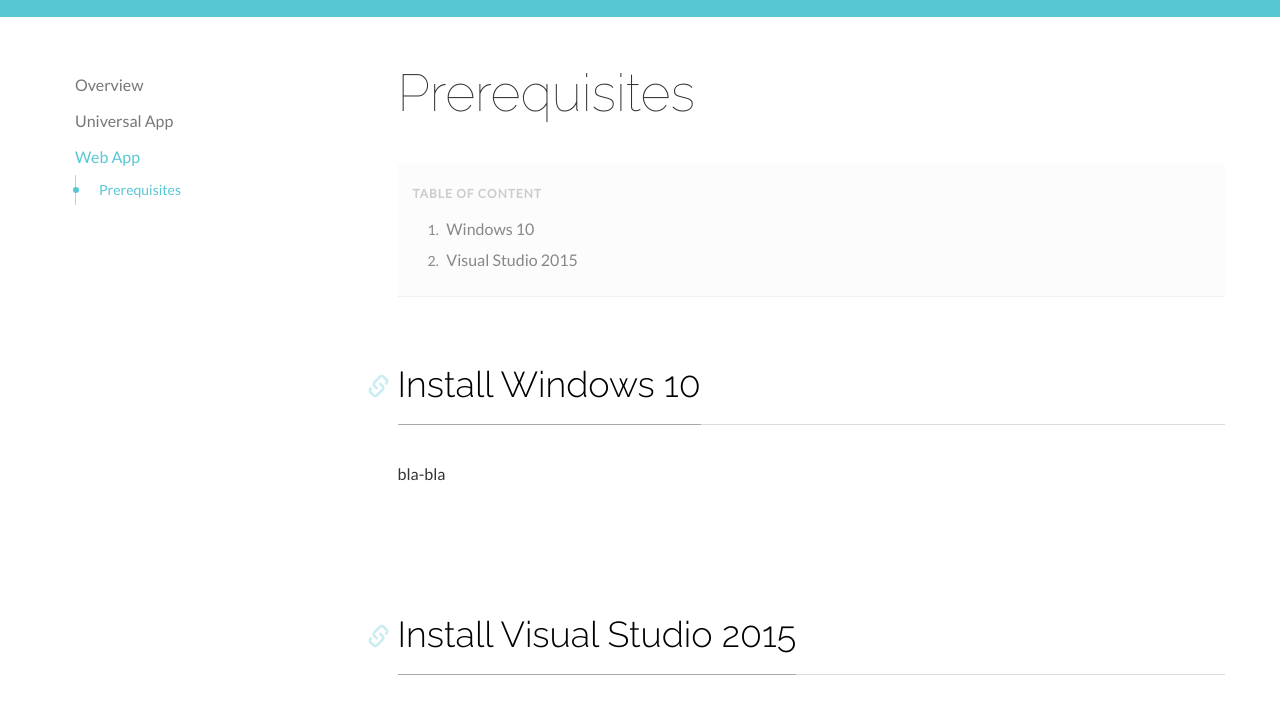
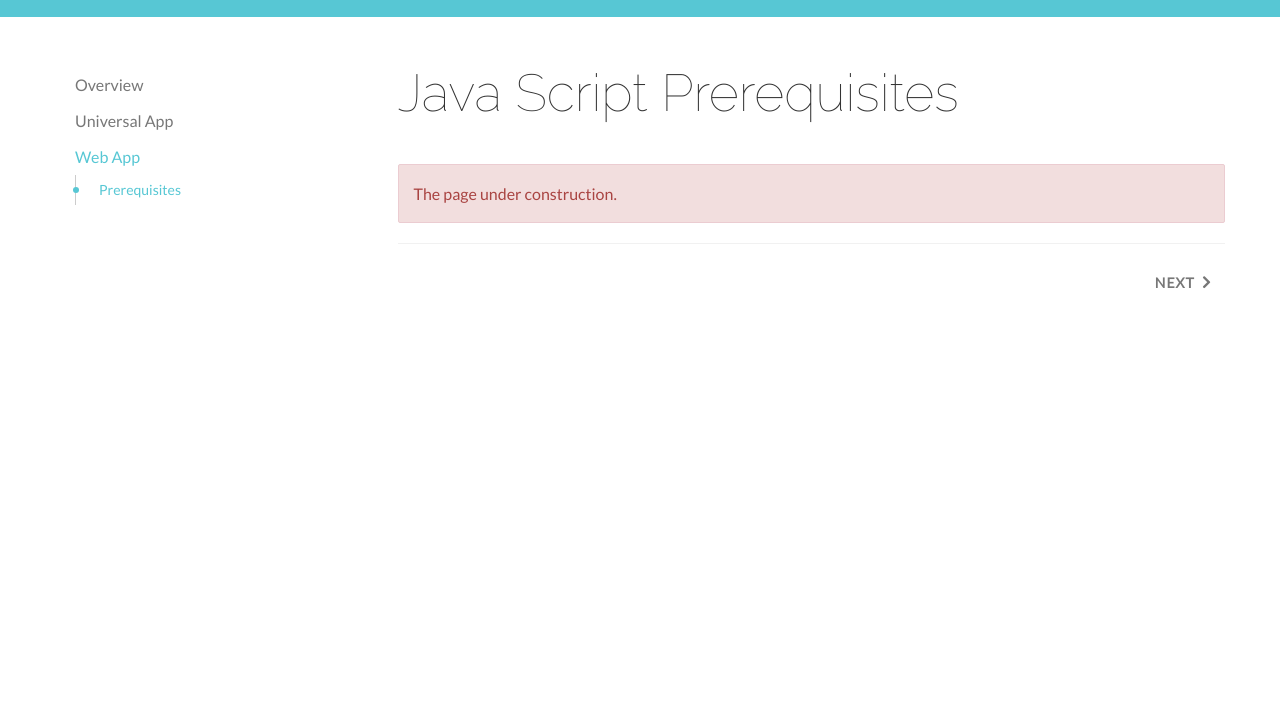
Before and after one commit to rohaber/VG-Getting-Started, a website: page Source/src/js_prerequisites.html in a window 1280 px wide. Shown: the part 73-780 px from the top of the page. Drawn offline with Linux system fonts and the light colour scheme.

Commit message:
js_prerequisites under construction

```diff
--- a/Source/src/js_prerequisites.html
+++ b/Source/src/js_prerequisites.html
@@ -7,7 +7,7 @@
     <meta name="description" content="">
     <meta name="keywords" content="">
 
-    <title>VGDRM Getting Statred</title>
+    <title>VideoGuard DRM - JavaScript Prerequisites</title>
 
     <!-- Styles -->
     <link href="assets/css/theDocs.all.min.css" rel="stylesheet">
@@ -101,30 +101,14 @@
         <article class="col-md-9 col-sm-9 main-content" role="main">
 
           <header>
-            <h1>Prerequisites</h1>
+            <h1>Java Script Prerequisites</h1>
             <p></p>
-            <ol class="toc">
-              <li><a href="#win10">Windows 10</a></li>
-              <li><a href="#vs">Visual Studio 2015</a></li>
-            </ol>
+            <div class="alert alert-danger" role="alert">The page under construction.</div>
           </header>
-
-          <section>
-            <h2 id="win10">Install Windows 10</h2>
-            <p>bla-bla</p>
-
-          </section>
-
-          <section>
-            <h2 id="vs">Install Visual Studio 2015</h2>
-            <p>bla-bla</p>
-
-          </section>
 
           <ul class="pager">
             <li class="next"><a href="#">Next</a></li>
           </ul>
-
         </article>
         <!-- END Main content -->
       </div>
```
